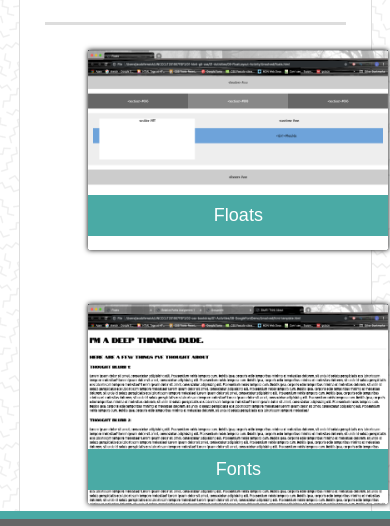
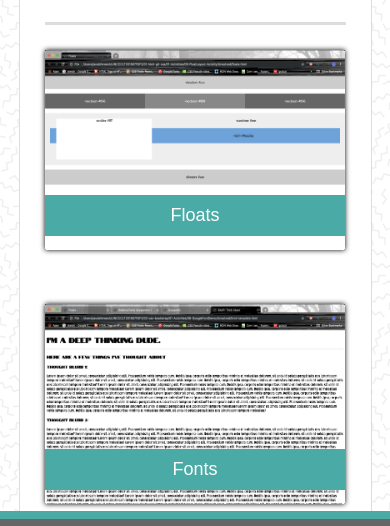
Before and after one commit to JakeFen/Responsive-Portfolio, a plain HTML site: page portfolio.html in a window 390 px wide. Shown: the part 276-802 px from the top of the page. Drawn offline with Linux system fonts and the light colour scheme.

Commit message:
fixed width at 640px

```diff
--- a/assets/css/style.css
+++ b/assets/css/style.css
@@ -212,11 +212,18 @@ footer p {
 @media only screen and (max-width: 768px) {
 
     .portfolio-content {
-        width: 75%;
+        width: 100%;
+        display:flex;
+        justify-content:center;
+        flex-wrap: wrap;
     }
 }
 
 @media only screen and (max-width: 640px) {
+
+    .about-me, .contact {
+        width: 100%;
+    }
 
     h1 {
         text-align: center;
```
